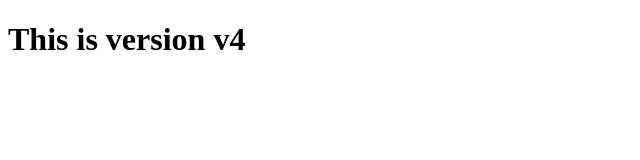
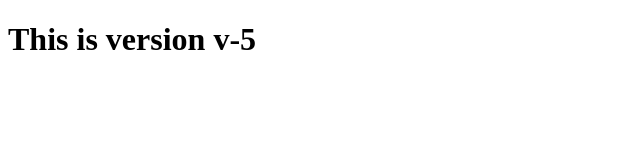
Before and after one commit to Satyajit-Tripathy-123/Myrepo, a plain HTML site: page index.html in a window 1280 px wide. Shown: the full height of the page, 0-640 px from the left. Drawn offline with Linux system fonts and the light colour scheme.

Commit message:
version-5

```diff
--- a/index.html
+++ b/index.html
@@ -6,6 +6,6 @@
     <title>Document</title>
 </head>
 <body>
-    <h1>This is version v4</h1>
+    <h1>This is version v-5</h1>
 </body>
 </html>
```
